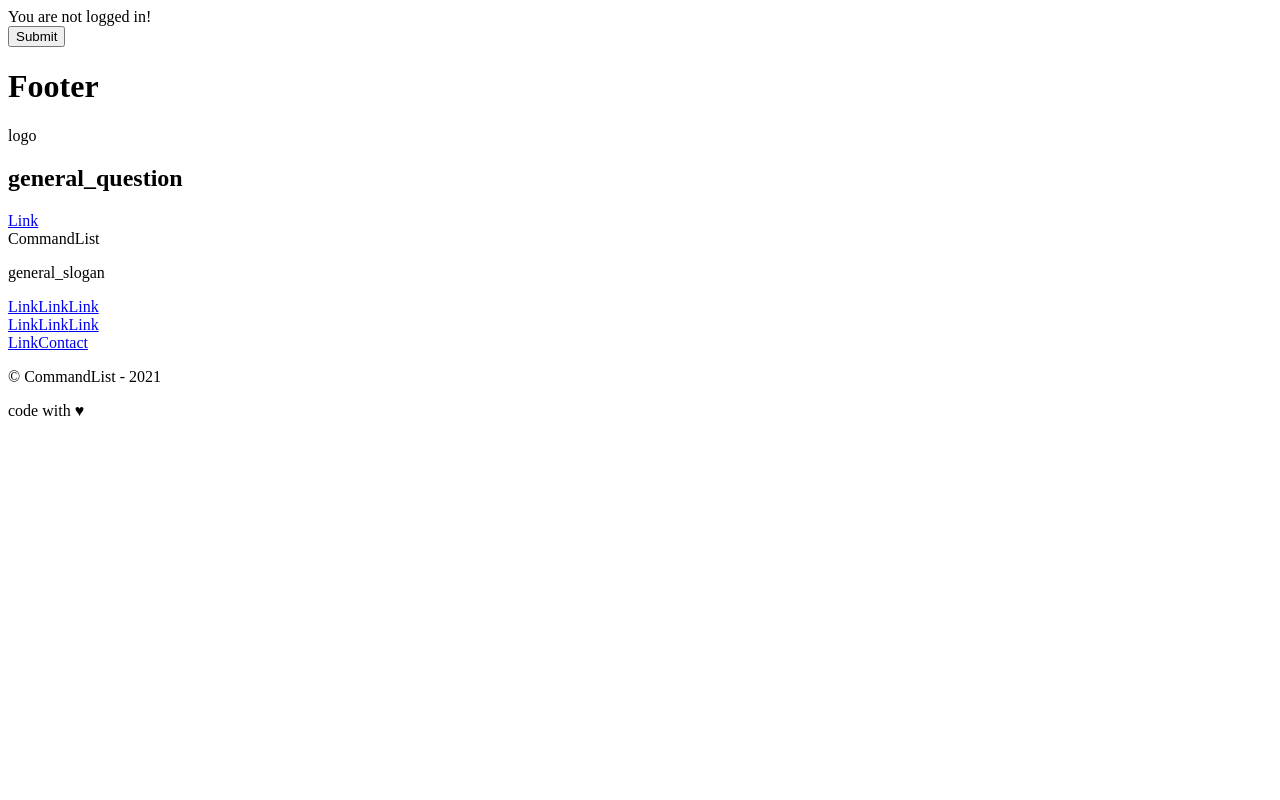
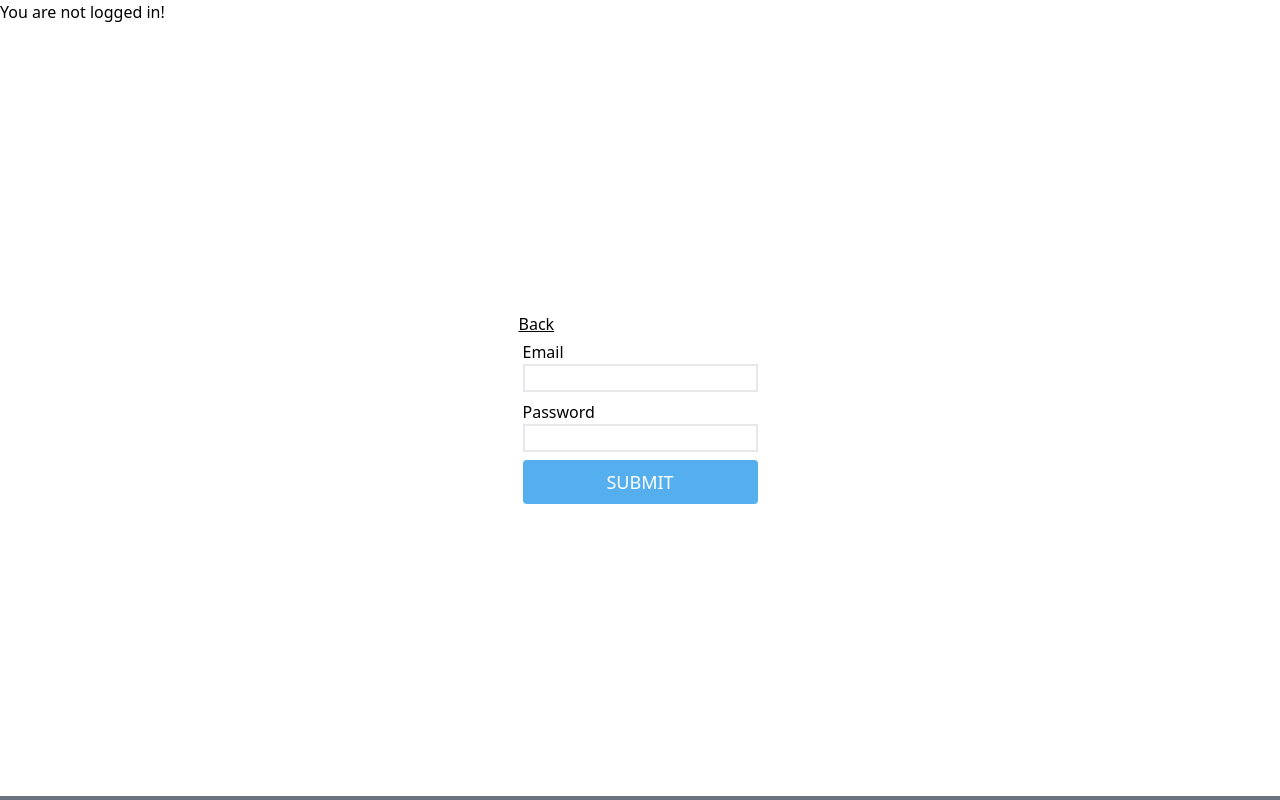
Before and after one commit to NoahEmmenegger/command-list.com, a Next.js app: page /login in a window 1280 px wide. Shown: the top 800 px of the page. Built offline with nearby package versions, Linux system fonts and the light colour scheme; no server answers.

Commit message:
Add more styling

```diff
--- /dev/null
+++ b/component/Auth.js
@@ -0,0 +1,26 @@
+import Link from "next/link"
+
+export default function Auth({onclick}) {
+    let email = ''
+    let pass = ''
+
+    return (
+        <div className="flex flex-col">
+            <Link href="/">Back</Link>
+            <div className="m-1">
+                <p>Email</p>
+                <input type="email" className="border-2" onChange={e => {
+                    email = e.target.value
+                }}/>
+            </div>
+            <div className="m-1">
+                <p>Password</p>
+                <input type="password" className="border-2" onChange={e => {
+                    pass = e.target.value
+                }}/>
+            </div>
+
+            <input className="m-1 btn" type="submit" onClick={() => {onclick({email, pass})}} />
+        </div>
+    )
+}
--- a/component/Footer.js
+++ b/component/Footer.js
@@ -8,7 +8,7 @@ export default function Footer() {
                 <div>
                     logo
                 </div>
-                <div className="invite_footer bg-primary">
+                <div className="invite_footer">
                     <h2>general_question</h2>
                     <div>
                         <Link href="/">Link</Link>
--- a/component/Layout.js
+++ b/component/Layout.js
@@ -10,10 +10,10 @@ export default function Layout({ children }) {
 
         <nav>{user ? user.email : 'You are not logged in!'}</nav>
       </header>
-      <main className="flex flex-col items-center justify-center min-h-screen py-2">
+      <main className="flex flex-col items-center justify-center py-72">
         {children}
       </main>
-      <Footer/>
+      <Footer />
     </>
   );
 }
--- a/pages/_app.js
+++ b/pages/_app.js
@@ -1,4 +1,4 @@
-import 'tailwindcss/tailwind.css'
+import '../style/index.css'
 import {ProvideAuth} from '../utils/auth'
 import Layout from '../component/Layout'
 
--- a/pages/login.js
+++ b/pages/login.js
@@ -1,21 +1,22 @@
 import { useAuth } from '../utils/auth';
 import { useRouter } from 'next/router';
+import Auth from '../component/Auth'
 
 export default function Home() {
   const auth = useAuth();
   const router = useRouter();
 
-  const signUp = ({ email, pass }) => {
+  const signIn = ({ email, pass }) => {
     console.log(email)
     auth.signin(email, pass)
       .then(() => {
         console.log('Success')
-        //router.push('/deals');
+        router.push('/');
       })
       .catch((error) => {
         console.log('An error occurred.')
       });
   };
 
-  return <input type="submit" onClick={() => {signUp({email: 'testasdf@gmail.com', pass: 'test1234'})}} />;
+  return <Auth onclick={signIn} />;
 }
--- a/pages/register.js
+++ b/pages/register.js
@@ -1,5 +1,6 @@
 import { useAuth } from '../utils/auth';
 import { useRouter } from 'next/router';
+import Auth from '../component/Auth'
 
 export default function Home() {
   const auth = useAuth();
@@ -10,12 +11,12 @@ export default function Home() {
     auth.signup(email, pass)
       .then(() => {
         console.log('Success')
-        //router.push('/deals');
+        router.push('/');
       })
       .catch((error) => {
         console.log('An error occurred.')
       });
   };
 
-  return <input type="submit" onClick={() => {signUp({email: 'testasdf@gmail.com', pass: 'test1234'})}} />;
+  return <Auth onclick={signUp} />;
 }
--- /dev/null
+++ b/style/index.css
@@ -0,0 +1,22 @@
+@tailwind base;
+@tailwind components;
+@tailwind utilities;
+
+@layer base {
+  h1 {
+    @apply text-2xl;
+  }
+  h2 {
+    @apply text-xl;
+  }
+  h3 {
+    @apply text-lg;
+  }
+  a {
+    @apply underline;
+  }
+
+  .btn {
+    @apply block text-white uppercase text-lg p-2 rounded bg-primary cursor-pointer;
+  }
+}
--- a/tailwind.config.js
+++ b/tailwind.config.js
@@ -4,18 +4,14 @@ module.exports = {
   purge: ['./pages/**/*.{js,ts,jsx,tsx}', './components/**/*.{js,ts,jsx,tsx}'],
   darkMode: false, // or 'media' or 'class'
   theme: {
-    extend: {},
+    extend: {
+      colors: {
+        primary: "#55aeed"
+      }
+    },
   },
   variants: {
     extend: {},
   },
-  plugins: [
-    plugin(function({ addBase, theme }) {
-      addBase({
-        'h1': { fontSize: theme('fontSize.2xl') },
-        'h2': { fontSize: theme('fontSize.xl') },
-        'h3': { fontSize: theme('fontSize.lg') },
-      })
-    })
-  ],
+  plugins: [],
 }
```
